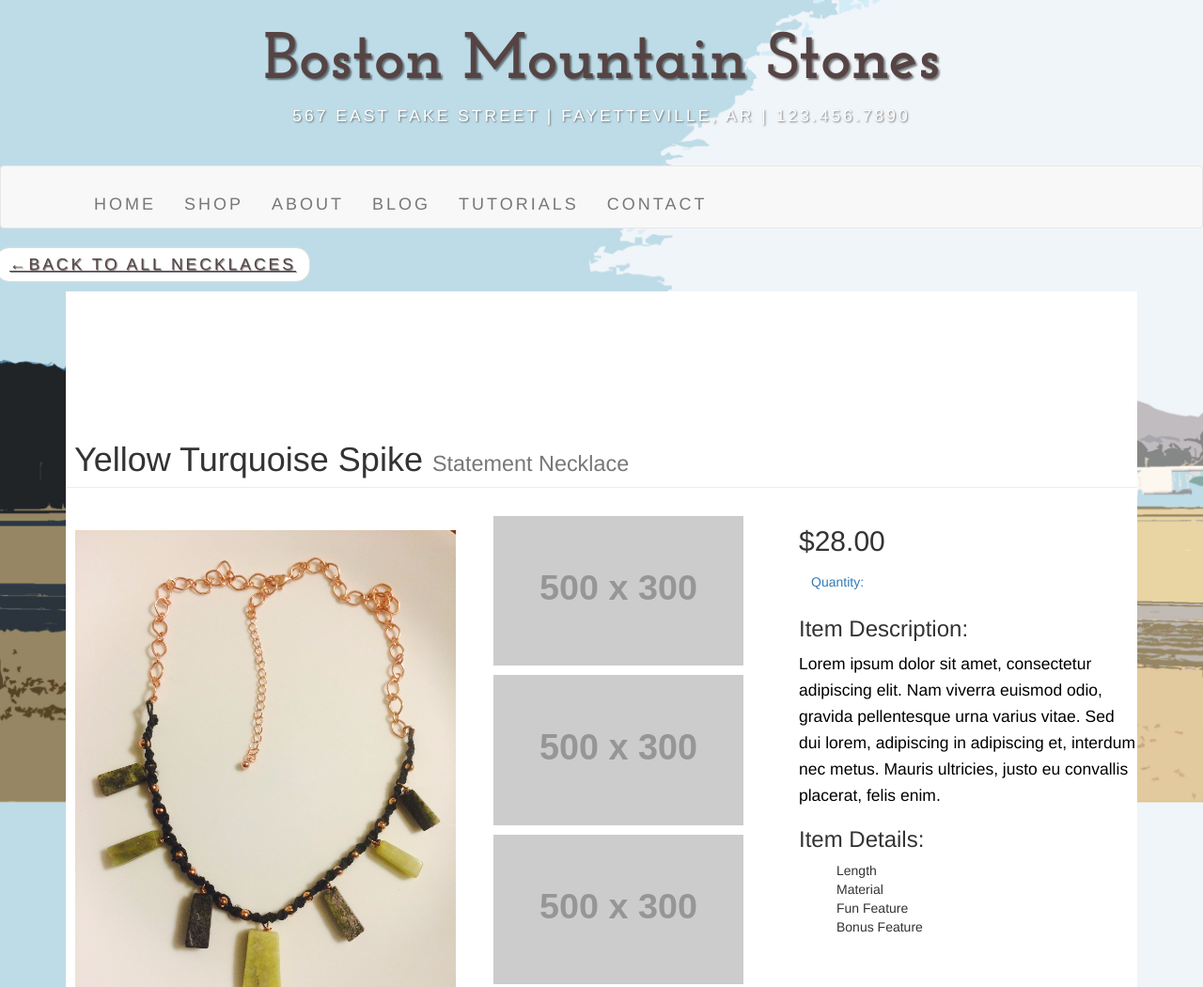
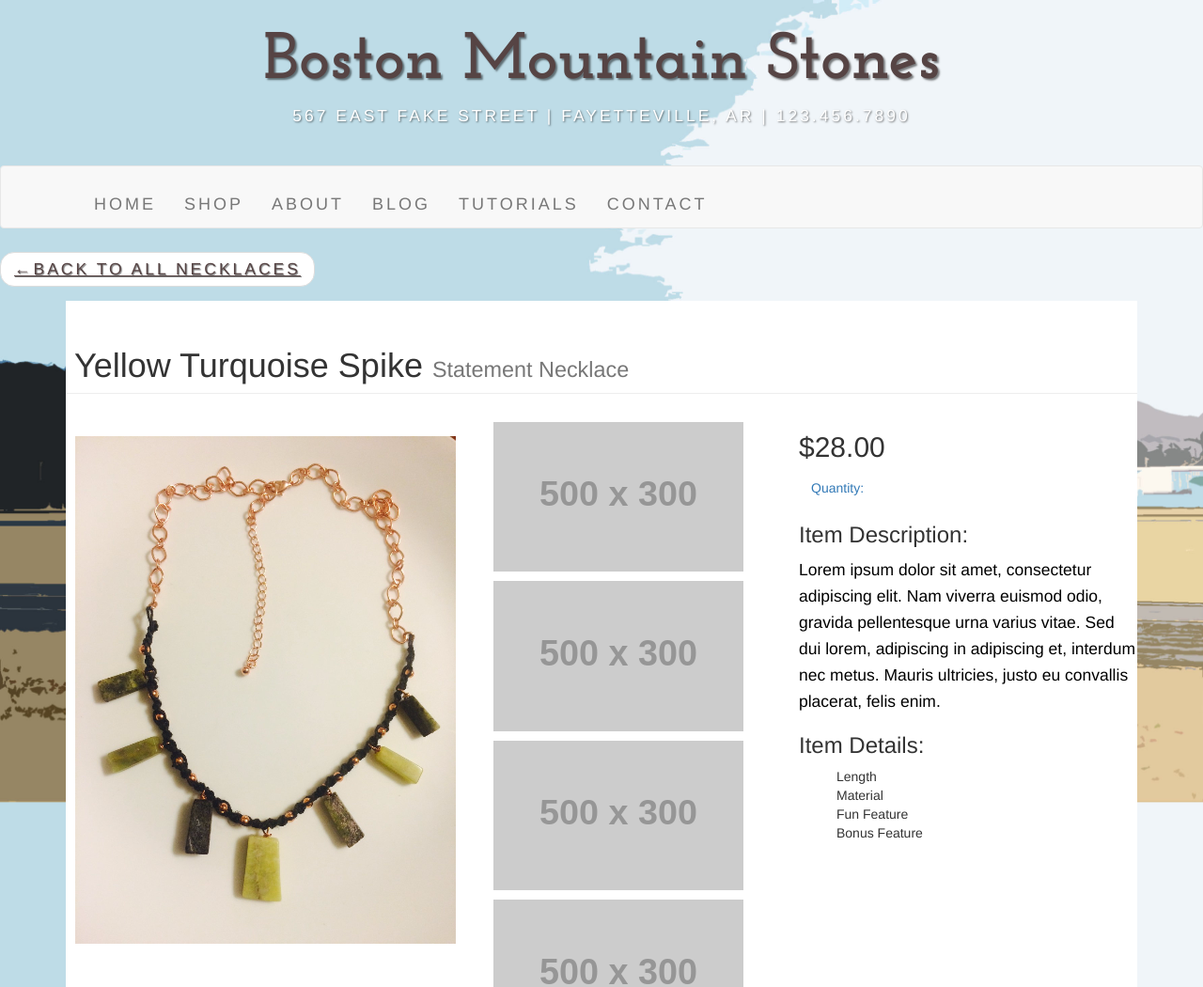
Before and after one commit to bethannfrankum/Business-Website2, a plain HTML site: page spikenecklace.html in a window 1280 px wide. Shown: the top 1050 px of the page at 94% size. Drawn offline with nearby package versions, Linux system fonts and the light colour scheme; files that its build step writes are made by us from their sources; placeholder pictures from the web are drawn by us.

Commit message:
still improving margins and padding for side nav and headings

```diff
--- a/css/shop-homepage.css
+++ b/css/shop-homepage.css
@@ -218,7 +218,7 @@ PLEASE NOTE:  THIS IS THE CSS FOR ALL STORE RELATED PAGES, SOME CSS FOR STORE IT
                     .necklacepage {
                         margin-left: -380px;
                     }
-                    .col-lg-12 {
+                    .side-nav-padding {
                         padding-top: 110px;
                     }
                 }
--- a/spikenecklace.html
+++ b/spikenecklace.html
@@ -54,7 +54,7 @@
         <!-- /.container -->
     </nav>
     <!-- Page Content -->
-    <div class="previous"><a href="necklaces.html">&larr;Back to all Necklaces</a></div>
+    <div class="previous smprev"><a href="necklaces.html">&larr;Back to all Necklaces</a></div>
     <div class="container">
         <!-- Portfolio Item Heading -->
         <div class="listing-background">
```
Also changed, not shown: necklaces.html (+2 -2 lines).
